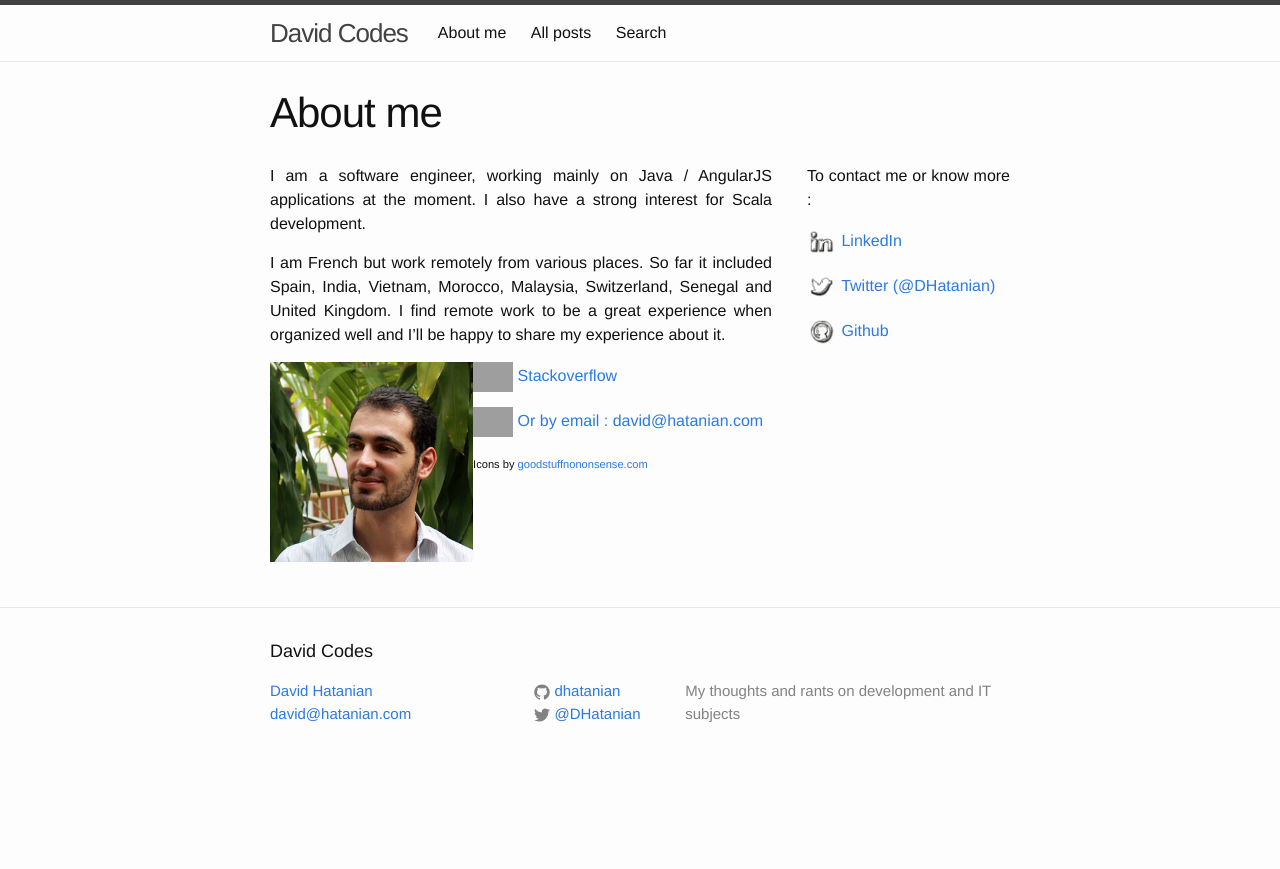
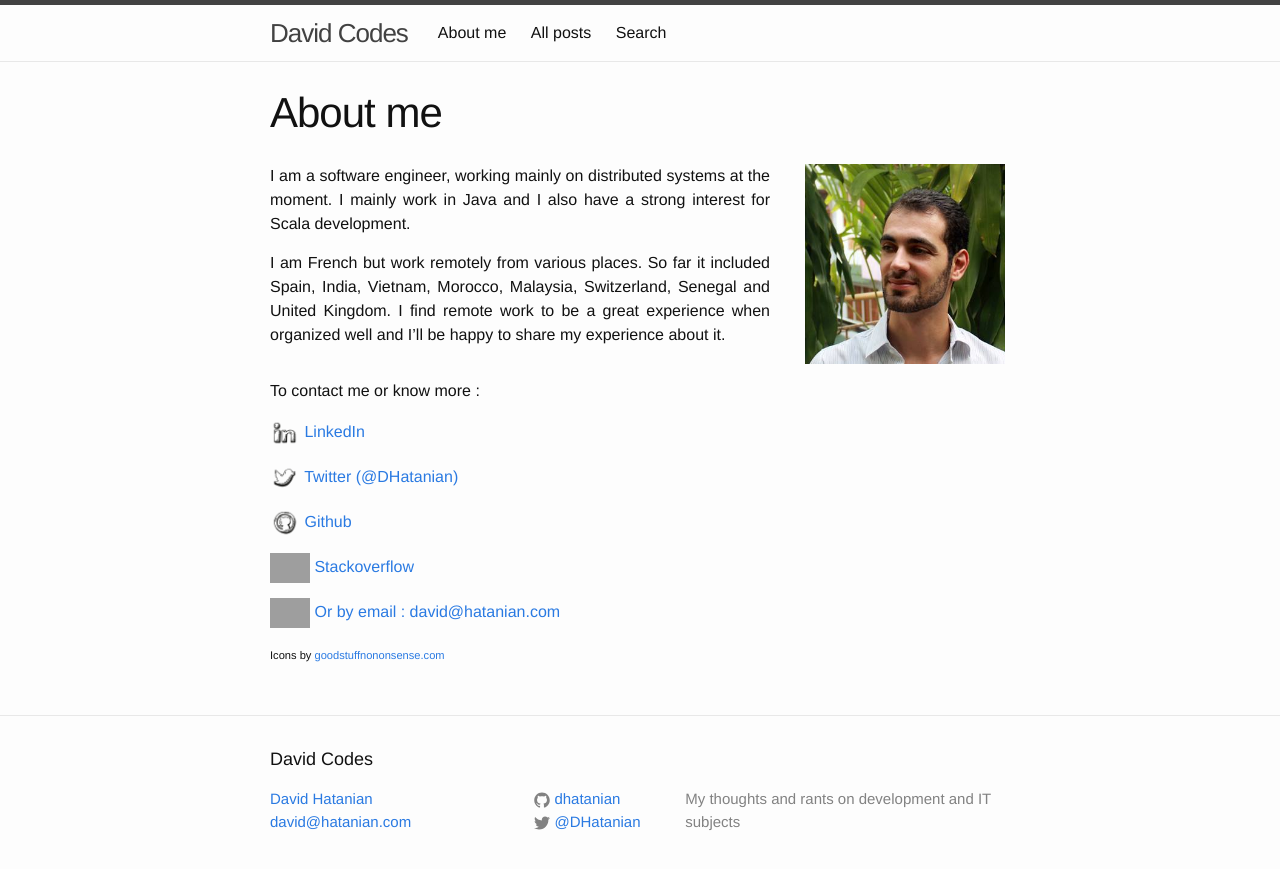
Before and after one commit to dhatanian/david-codes, a Jekyll site: the page built from about.md, in a window 1280 px wide. Shown: the top 869 px of the page. Built offline with Jekyll 4.4.1, drawn with Linux system fonts in a browser that asks for light colours; grey boxes are pictures that could not be loaded.

Commit message:
Fix About page

```diff
--- a/about.md
+++ b/about.md
@@ -5,21 +5,22 @@ description: About David Hatanian, the author of this blog
 permalink: /about/
 ---
 
-<div style="float:left; margin-right:35px; max-width:502px; position:relative" markdown="1">
+<div style="float:left; margin-right:35px; max-width:500px; position:relative" markdown="1">
 
-I am a software engineer, working mainly on Java / AngularJS applications at the moment. I also have a strong interest for Scala development.
+I am a software engineer, working mainly on distributed systems at the moment. I mainly work in Java and I also have a strong interest for Scala development.
 
 I am French but work remotely from various places. So far it included Spain, India, Vietnam, Morocco, Malaysia, Switzerland, Senegal and United Kingdom. I find remote work to be a great experience when organized well and I'll be happy to share my experience about it.
 
 </div>
 
-<div style="float:left; position:relative" markdown="1">
+<div style="float:left; position:relative; width: 200px;" markdown="1">
 ![My picture](/portrait-small.jpg){:height="200px"}
 </div>
 
+<div style="float:left; position:relative; width: 100%;" markdown="1">
 To contact me or know more :
 
-<a href='https://vn.linkedin.com/pub/david-hatanian/13/16/3b6' target='_blank' >
+<a href='https://www.linkedin.com/in/davidhatanian/' target='_blank' >
 ![LinkedIn logo](/icons/linkedin.png){:height="30px"} LinkedIn</a>
 
 <a href='https://twitter.com/DHatanian' target='_blank' >
@@ -37,3 +38,4 @@ To contact me or know more :
 <sub><sup>
 Icons by <a href='http://goodstuffnononsense.com'>goodstuffnononsense.com</a></sup>
 </sub>
+</div>
```
